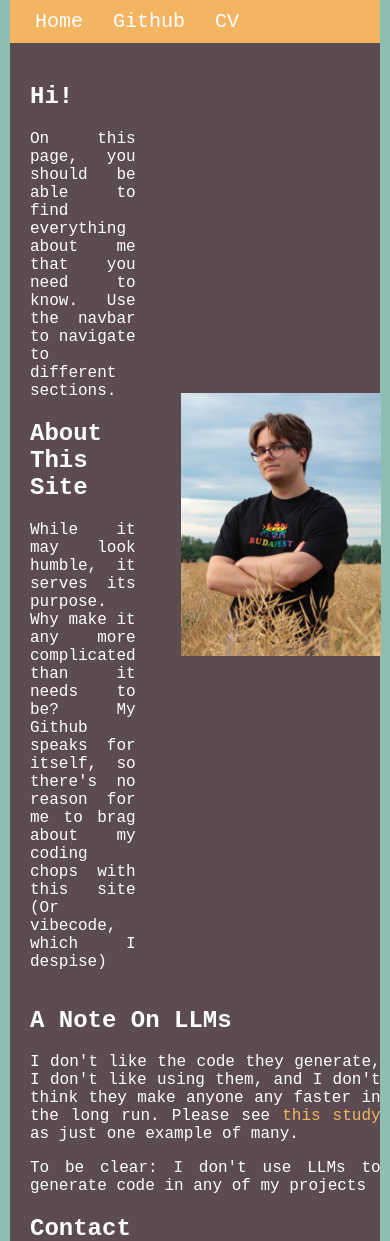
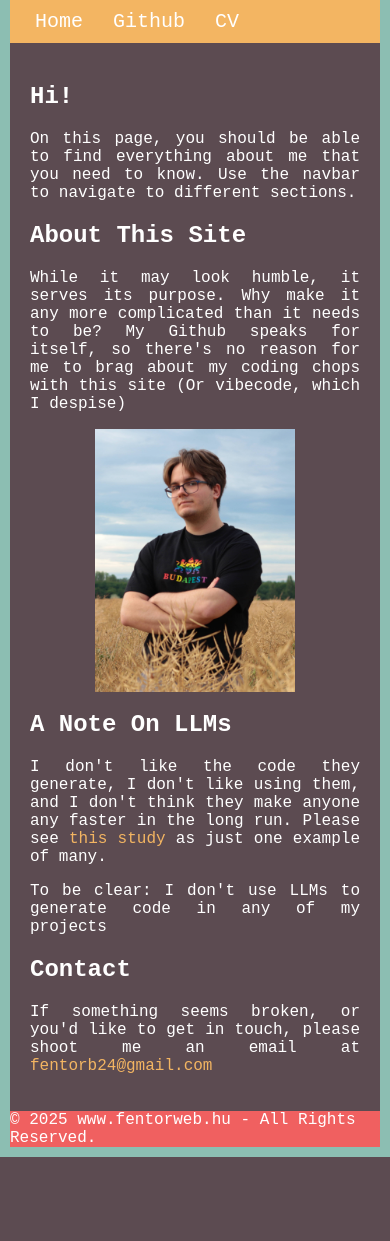
Before and after one commit to bfentor/bfentor_homepage, a Flask app: page / in a window 390 px wide. Shown: the part 130-1371 px from the top of the page. After the commit the page ends 1287 px from the top, so only its background shows below. Run offline with Flask 3, Linux system fonts and the light colour scheme.

Commit message:
Fixed mobile view again (For real this time)

```diff
--- a/static/styles.css
+++ b/static/styles.css
@@ -103,7 +103,19 @@ p {
     object-fit: contain;
     margin-left: 45px;
 }
-/*
+
 @media (max-width: 700px) {
-
-} */
+    .page-intro {
+        display: block;
+    }
+    #next-to-image {
+        width: auto;
+    }
+    #image {
+        margin-left: 0px;
+    }
+    #image-container {
+        display: grid;
+        justify-content: center;
+    }
+}
--- a/templates/index.html
+++ b/templates/index.html
@@ -32,7 +32,9 @@
           <h2>About This Site</h2>
           <p>While it may look humble, it serves its purpose. Why make it any more complicated than it needs to be? My Github speaks for itself, so there's no reason for me to brag about my coding chops with this site (Or vibecode, which I despise)</p>
         </div>
-        <img id="image" src="{{ url_for('static', filename='image.jpg') }}" alt="Balazs Fentor self portrait">
+        <div id="image-container">
+          <img id="image" src="{{ url_for('static', filename='image.jpg') }}" alt="Balazs Fentor self portrait">
+        </div>
       </div>
       <h2>A Note On LLMs</h2>
       <p>I don't like the code they generate, I don't like using them, and I don't think they make anyone any faster in the long run. Please see <a style="color: var(--quartary);" href="https://metr.org/blog/2025-07-10-early-2025-ai-experienced-os-dev-study/"> this study</a> as just one example of many.</p>
```
